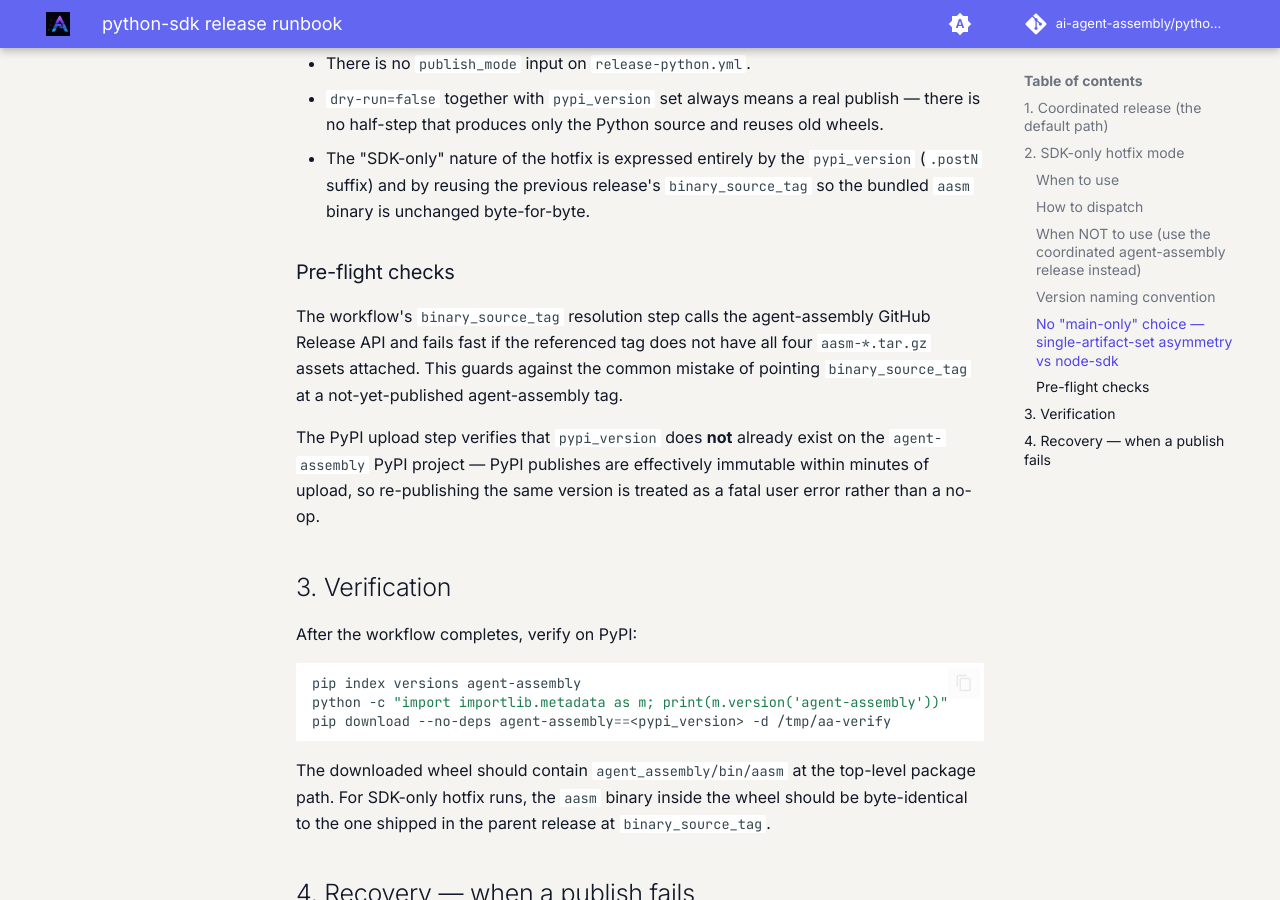
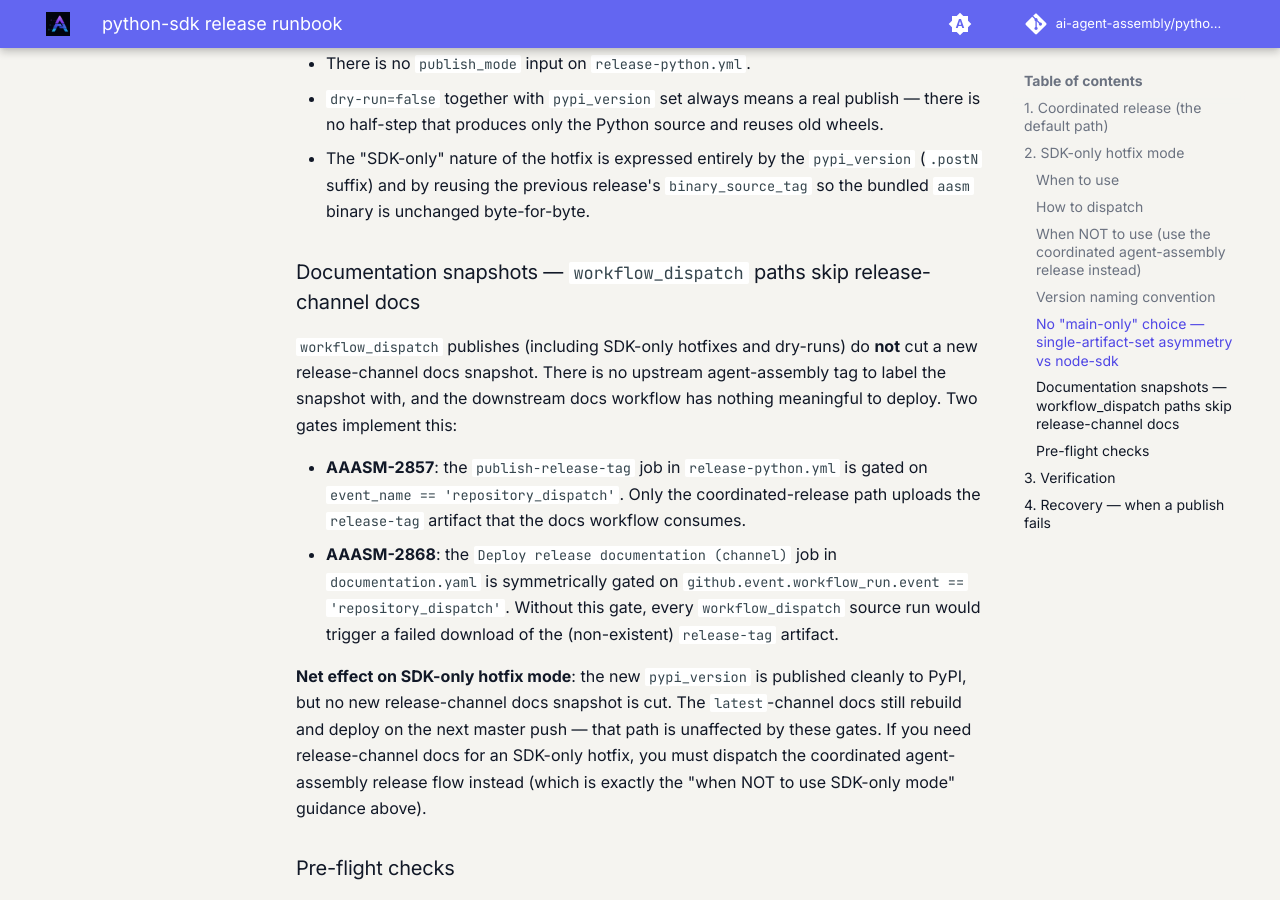
Before and after one commit to AI-agent-assembly/python-sdk, an MkDocs documentation site: the page built from docs/release/RUNBOOK.md, in a window 1280 px wide and 900 px high, scrolled down 3292 px. Built offline with MkDocs 1.6.1 and Material for MkDocs 9.7.7, drawn with Linux system fonts in a browser that asks for light colours; comment, search, counter and statistics services are not loaded; the version menu is left out.

Commit message:
📝 (release): Document publish-release-tag + deploy-release-docs gates in runbook §2
The python-sdk runbook §2 (SDK-only hotfix mode) did not yet document
the docs-snapshot asymmetry. Two related gates conspire to skip
release-channel docs on `workflow_dispatch` paths (including SDK-only
hotfixes and dry-runs):

  - publish-release-tag job in release-python.yml (AAASM-2857)
  - Deploy release documentation job in documentation.yaml (AAASM-2868)

Adds a new `### Documentation snapshots` subsection between the
existing "asymmetry vs node-sdk" and "Pre-flight checks" subsections
that explains both gates, the net effect on SDK-only hotfix mode
(SDK ships to PyPI cleanly, no release-channel snapshot is cut), and
the escape hatch (dispatch the coordinated agent-assembly release if
you need release-channel docs).

Refs: AAASM-2869 (this), AAASM-2857 (publish-release-tag origin),
AAASM-2868 (deploy-release-docs origin).

```diff
--- a/docs/release/RUNBOOK.md
+++ b/docs/release/RUNBOOK.md
@@ -135,6 +135,31 @@ separate "runtime" package on PyPI to skip. Consequently:
   release's `binary_source_tag` so the bundled `aasm` binary is
   unchanged byte-for-byte.
 
+### Documentation snapshots — `workflow_dispatch` paths skip release-channel docs
+
+`workflow_dispatch` publishes (including SDK-only hotfixes and dry-runs)
+do **not** cut a new release-channel docs snapshot. There is no upstream
+agent-assembly tag to label the snapshot with, and the downstream docs
+workflow has nothing meaningful to deploy. Two gates implement this:
+
+- **AAASM-2857**: the `publish-release-tag` job in `release-python.yml`
+  is gated on `event_name == 'repository_dispatch'`. Only the
+  coordinated-release path uploads the `release-tag` artifact that the
+  docs workflow consumes.
+- **AAASM-2868**: the `Deploy release documentation (channel)` job in
+  `documentation.yaml` is symmetrically gated on
+  `github.event.workflow_run.event == 'repository_dispatch'`. Without
+  this gate, every `workflow_dispatch` source run would trigger a
+  failed download of the (non-existent) `release-tag` artifact.
+
+**Net effect on SDK-only hotfix mode**: the new `pypi_version` is
+published cleanly to PyPI, but no new release-channel docs snapshot
+is cut. The `latest`-channel docs still rebuild and deploy on the next
+master push — that path is unaffected by these gates. If you need
+release-channel docs for an SDK-only hotfix, you must dispatch the
+coordinated agent-assembly release flow instead (which is exactly the
+"when NOT to use SDK-only mode" guidance above).
+
 ### Pre-flight checks
 
 The workflow's `binary_source_tag` resolution step calls the
```
